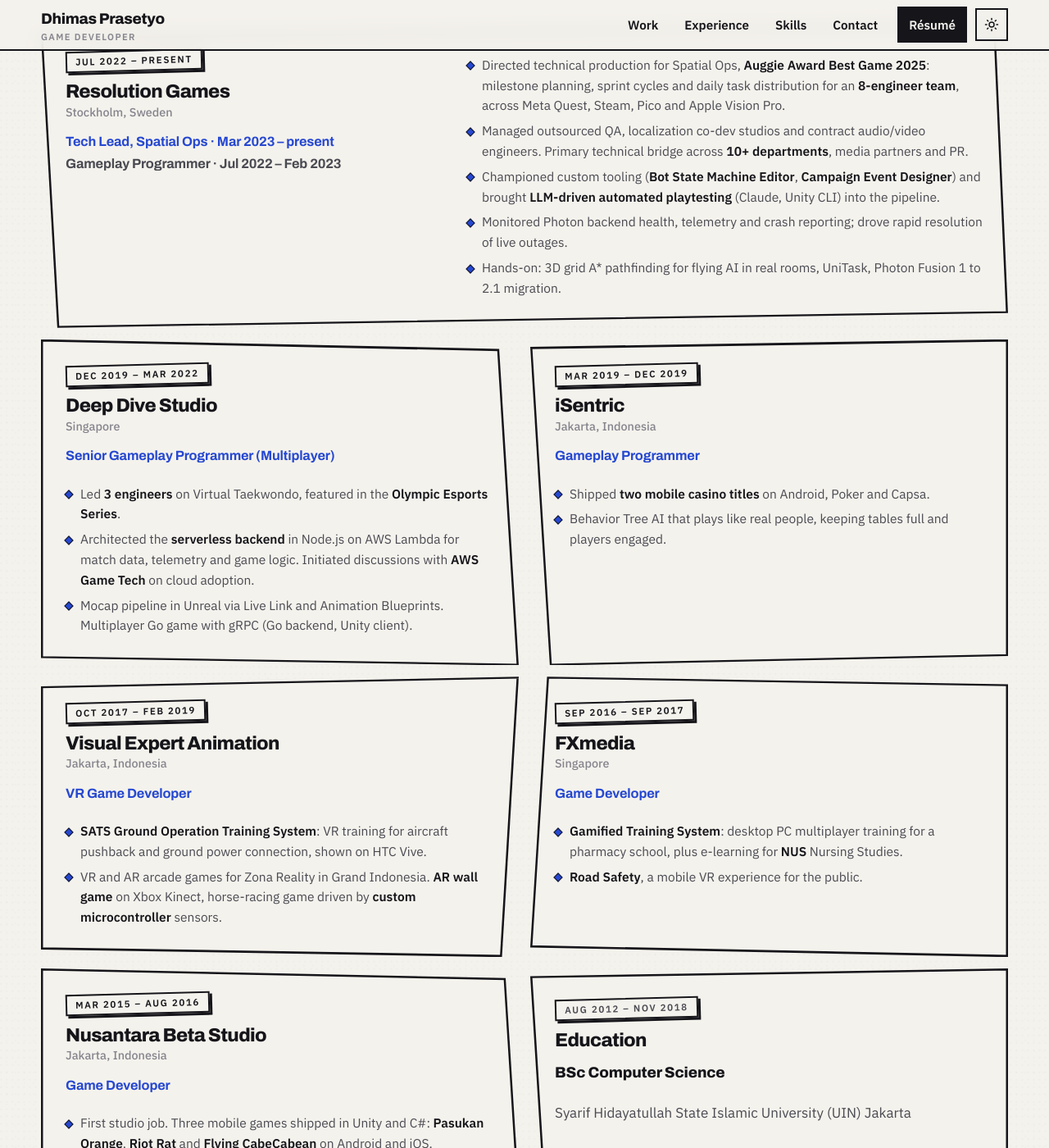
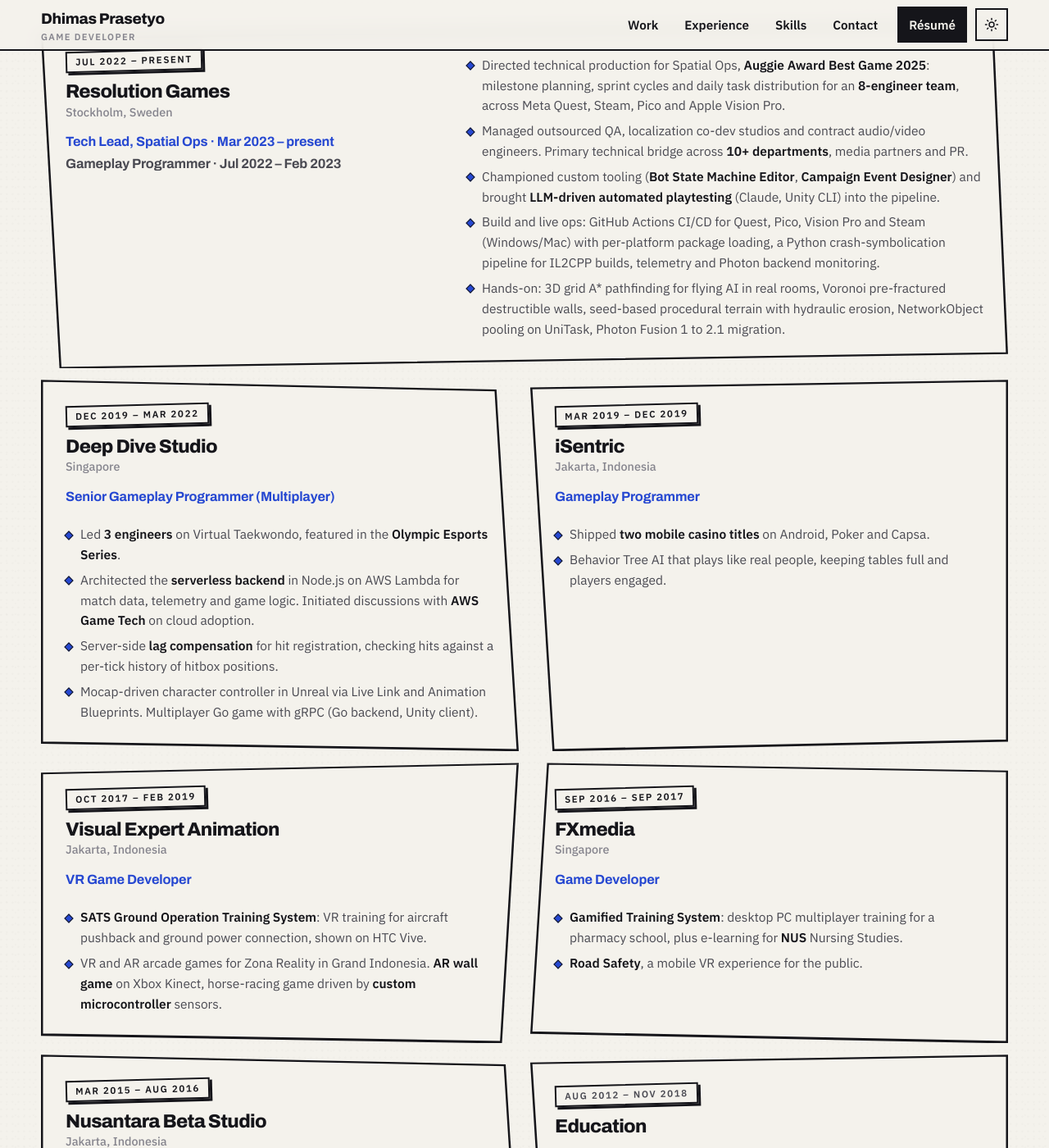
Before and after one commit to GePrasetyo/portofolio, a Jekyll site: the page built from index.html, in a window 1280 px wide and 1400 px high, scrolled down 1780 px. Shown: the whole window at 82% size. Built offline with Jekyll 4.4.1, drawn with Linux system fonts in a browser that asks for light colours; some of the changed text lies outside the part shown.

Commit message:
Update experience and project pages from new CV

```diff
--- a/_data/home/experience.yml
+++ b/_data/home/experience.yml
@@ -12,8 +12,8 @@
       - "Directed technical production for Spatial Ops, **Auggie Award Best Game 2025**: milestone planning, sprint cycles and daily task distribution for an **8-engineer team**, across Meta Quest, Steam, Pico and Apple Vision Pro."
       - "Managed outsourced QA, localization co-dev studios and contract audio/video engineers. Primary technical bridge across **10+ departments**, media partners and PR."
       - "Championed custom tooling (**Bot State Machine Editor**, **Campaign Event Designer**) and brought **LLM-driven automated playtesting** (Claude, Unity CLI) into the pipeline."
-      - "Monitored Photon backend health, telemetry and crash reporting; drove rapid resolution of live outages."
-      - "Hands-on: 3D grid A* pathfinding for flying AI in real rooms, UniTask, Photon Fusion 1 to 2.1 migration."
+      - "Build and live ops: GitHub Actions CI/CD for Quest, Pico, Vision Pro and Steam (Windows/Mac) with per-platform package loading, a Python crash-symbolication pipeline for IL2CPP builds, telemetry and Photon backend monitoring."
+      - "Hands-on: 3D grid A* pathfinding for flying AI in real rooms, Voronoi pre-fractured destructible walls, seed-based procedural terrain with hydraulic erosion, NetworkObject pooling on UniTask, Photon Fusion 1 to 2.1 migration."
     wide: true
     cut: w
   - dates: Dec 2019 – Mar 2022
@@ -24,7 +24,8 @@
     bullets:
       - "Led **3 engineers** on Virtual Taekwondo, featured in the **Olympic Esports Series**."
       - "Architected the **serverless backend** in Node.js on AWS Lambda for match data, telemetry and game logic. Initiated discussions with **AWS Game Tech** on cloud adoption."
-      - "Mocap pipeline in Unreal via Live Link and Animation Blueprints. Multiplayer Go game with gRPC (Go backend, Unity client)."
+      - "Server-side **lag compensation** for hit registration, checking hits against a per-tick history of hitbox positions."
+      - "Mocap-driven character controller in Unreal via Live Link and Animation Blueprints. Multiplayer Go game with gRPC (Go backend, Unity client)."
     cut: c
   - dates: Mar 2019 – Dec 2019
     company: iSentric
--- a/_data/home/skills.yml
+++ b/_data/home/skills.yml
@@ -4,7 +4,7 @@
 groups:
   - name: Engines & languages
     top: [Unity, "C#", Unreal Engine, Blueprints]
-    other: ["C++", JavaScript / Node.js, Go]
+    other: ["C++", JavaScript / Node.js, Go, Python]
     cut: a
   - name: Multiplayer & backend
     top: [Photon Fusion 2, Photon PUN, "Unreal Engine Networking (Replication, RPCs)"]
@@ -12,9 +12,9 @@
     cut: b
   - name: Performance & live ops
     top: []
-    other: [Unity Profiler, Memory Profiler, Profile Analyzer, Project Auditor, Xcode crash logs, Unity Analytics, Google Analytics, BigQuery, Unity Crash Reporting, Game telemetry]
+    other: [Unity Profiler, Memory Profiler, Profile Analyzer, Project Auditor, Unreal Insights, Xcode crash logs, Unity Analytics, Google Analytics, BigQuery, Unity Crash Reporting, Game telemetry]
     cut: c
   - name: Pipeline & collaboration
     top: []
-    other: [GitHub Actions, Claude, Jenkins, Git, Unity Version Control, Jira, Favro, Notion, Miro, Lucidchart, Figma, ComfyUI]
+    other: [GitHub Actions, Claude Code, Jenkins, Git, Unity Version Control, Jira, Favro, Notion, Miro, Lucidchart, Figma, ComfyUI]
     cut: d
--- a/_work/spatial-ops.md
+++ b/_work/spatial-ops.md
@@ -61,9 +61,16 @@
           - "3D grid **A* pathfinding** optimised for flying AI navigating real room geometry from spatial mapping data."
           - "Custom editor tools: **Bot State Machine Editor** on Animator StateMachineBehaviours, and a **Campaign Event Designer** for levels, Timeline cutscenes and enemy encounters."
           - "Hitscan and projectile weapons, damage system, ragdoll hit reactions, HUD."
+          - "Bullet impact VFX spawned at the weapon raycast hit point and aligned to the surface normal."
+          - "Pre-fractured **destructible walls**, with the fracture pattern generated procedurally from Voronoi noise."
+          - "Deterministic, seed-based **procedural world generator**: river-network skeleton, fractal noise, stream-power hydraulic erosion and D8 flow accumulation."
+          - "NetworkObject/GameObject **pooling** on UniTask for Photon Fusion."
+          - "Humanoid animation setup (Avatar rig and muscles) and a bone rebinder that maps each SkinnedMeshRenderer to its rig, so all characters share one animation set."
+          - "Drone and helicopter locomotion that banks and pitches from yaw and pitch input."
           - "UniTask for high-performance async gameplay code. Addressables for map event themes and asset streaming."
           - "Telemetry analytics and Unity crash/exception reporting for live game health."
-          - "Stability and memory work with **Unity Profiler, Memory Profiler, Project Auditor, Profile Analyzer** and Xcode for native crashes."
+          - "Stability and memory work with **Unity Profiler, Memory Profiler, Project Auditor, Profile Analyzer** and Xcode for native crashes, plus a Python symbolication pipeline for IL2CPP crash logs."
+          - "Build machine and **GitHub Actions CI/CD** for Quest, Pico, Vision Pro and Steam (Windows/Mac), with per-platform package loading so each build ships only what its target needs."
           - "Unity Localization."
   - type: gallery
     items:
--- a/_work/virtual-taekwondo.md
+++ b/_work/virtual-taekwondo.md
@@ -38,8 +38,10 @@
         bullets:
           - "Led 3 engineers delivering the core gameplay features."
           - "**LAN and client-server** architecture in Unreal for fast-paced one-on-one matches."
-          - "Motion capture pipeline through **Live Link** and Animation Blueprints."
-          - "Game finite state machine driving match flow. Damage system, UI and HUD, player input, scene management."
+          - "Server-side **lag compensation**: the server keeps a per-tick history of hitbox positions and checks each hit against where the target was on the attacker's tick."
+          - "Character controller driven by runtime motion capture through **Live Link** and Animation Blueprints."
+          - "Custom node-based, persistent **state machine** in UE4 for game flow (main menu, lobby, character select, match), instead of reusing Animation Blueprint state machines."
+          - "UI and HUD in **UMG**. Damage system, player input, scene management."
           - "Multiplayer **Go** board game at the same studio: gRPC backend in Go, Unity C# client."
   - type: gallery
     items:
```
